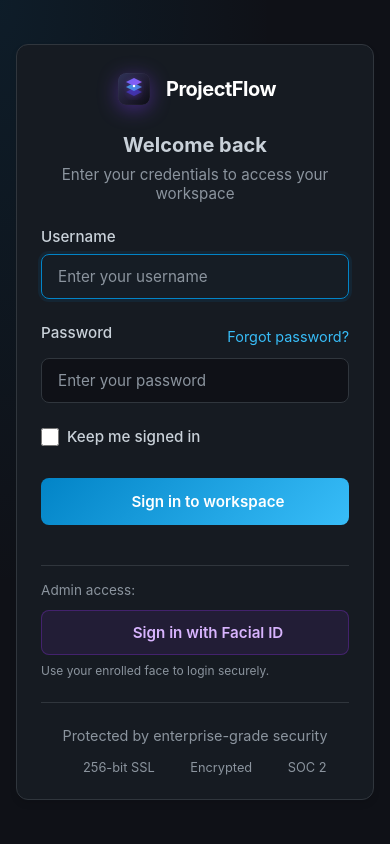
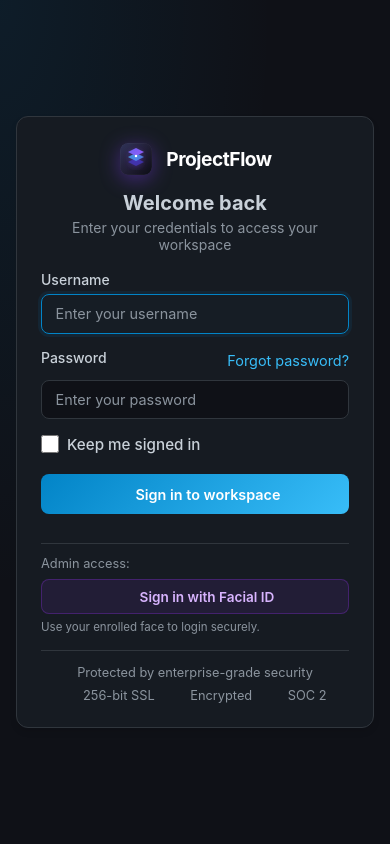
Before and after one commit to xploitoverload/ProjectFlow, a Flask app: page /login in a window 390 px wide. Run offline with Flask 3, Linux system fonts and the light colour scheme; parts of the project's set-up code (start-up, migrations or seed data) failed here and were passed over; some libraries are stand-ins or nearby versions.

Commit message:
fix(ui): refine application-wide margins, responsive breakpoints, laptop viewports, and mobile headers

```diff
--- a/templates/dashboard.html
+++ b/templates/dashboard.html
@@ -38,7 +38,7 @@
             </div>
         </div>
 
-        <div class="dashboard-hero-actions" style="display: flex; gap: 10px; align-items: center; flex-wrap: nowrap;">
+        <div class="dashboard-hero-actions" style="display: flex; gap: 10px; align-items: center; flex-wrap: wrap;">
             <button type="button" class="btn btn-secondary" onclick="if(window.searchAutocomplete) window.searchAutocomplete.openSearch()" title="Spotlight Search (⌘K)">
                 <span class="iconify" data-icon="solar:magnifer-linear" style="width: 16px; height: 16px;"></span>
                 <span>Search</span>
--- a/templates/login.html
+++ b/templates/login.html
@@ -49,8 +49,10 @@
             display: flex;
             align-items: center;
             justify-content: center;
-            padding: 2rem;
+            padding: 1.5rem 1rem;
             position: relative;
+            overflow-y: auto;
+            max-height: 100vh;
         }
 
         .auth-left::before {
@@ -72,8 +74,9 @@
             background: var(--dark-surface);
             border: 1px solid var(--dark-border);
             border-radius: 0.75rem;
-            padding: 2.5rem;
+            padding: 1.6rem 2rem;
             box-shadow: 0 4px 6px rgba(0, 0, 0, 0.1);
+            margin: auto 0;
         }
 
         .auth-logo {
@@ -81,12 +84,12 @@
             align-items: center;
             justify-content: center;
             gap: 0.75rem;
-            margin-bottom: 1.5rem;
+            margin-bottom: 0.85rem;
         }
 
         .auth-logo-icon {
-            width: 40px;
-            height: 40px;
+            width: 36px;
+            height: 36px;
             background: linear-gradient(135deg, #0284c7 0%, #9333ea 100%);
             border-radius: 0.5rem;
             display: flex;
@@ -96,29 +99,29 @@
         }
 
         .auth-logo-text {
-            font-size: 1.25rem;
+            font-size: 1.2rem;
             font-weight: 700;
             color: white;
         }
 
         .auth-title {
-            font-size: 1.5rem;
+            font-size: 1.35rem;
             font-weight: 700;
-            margin-bottom: 0.5rem;
+            margin-bottom: 0.25rem;
             text-align: center;
         }
 
         .auth-subtitle {
-            font-size: 0.95rem;
+            font-size: 0.875rem;
             color: var(--dark-text-muted);
             text-align: center;
-            margin-bottom: 1.5rem;
+            margin-bottom: 1.15rem;
         }
 
         .auth-form {
             display: flex;
             flex-direction: column;
-            gap: 1.5rem;
+            gap: 0.95rem;
         }
 
         .form-group {
@@ -127,21 +130,21 @@
 
         label {
             display: block;
-            margin-bottom: 0.5rem;
+            margin-bottom: 0.35rem;
             font-weight: 500;
-            font-size: 0.95rem;
+            font-size: 0.875rem;
         }
 
         input[type="text"],
         input[type="password"] {
             width: 100%;
-            padding: 0.75rem 1rem;
+            padding: 0.65rem 0.85rem;
             background: var(--dark-bg);
             color: var(--dark-text);
             border: 1px solid var(--dark-border);
             border-radius: 0.5rem;
             font-family: inherit;
-            font-size: 0.95rem;
+            font-size: 0.9rem;
             transition: all 0.2s ease;
         }
 
@@ -231,20 +234,21 @@
         }
 
         .btn-lg {
-            padding: 0.85rem 1.5rem;
+            padding: 0.68rem 1.25rem;
+            font-size: 0.9rem;
         }
 
         .auth-footer {
-            margin-top: 1.5rem;
-            padding-top: 1.5rem;
+            margin-top: 1rem;
+            padding-top: 0.85rem;
             border-top: 1px solid var(--dark-border);
             text-align: center;
         }
 
         .auth-footer p {
             color: var(--dark-text-muted);
-            font-size: 0.9rem;
-            margin-bottom: 1rem;
+            font-size: 0.8rem;
+            margin-bottom: 0.5rem;
         }
 
         .auth-footer-badges {
@@ -523,13 +527,13 @@
 
                     <!-- Facial Login for Admins -->
                     <!-- Note: Facial login is available after admin enrollment -->
-                    <div style="margin-top: 1rem; padding-top: 1rem; border-top: 1px solid var(--dark-border);">
-                        <p style="font-size: 0.85rem; color: var(--dark-text-muted); margin-bottom: 0.75rem;">Admin access:</p>
-                        <a href="{{ url_for('admin_secure.facial_login') }}" class="btn btn-secondary" style="width: 100%; justify-content: center; text-decoration: none;">
-                            <span class="iconify" data-icon="solar:face-scan-bold" style="width: 18px; height: 18px;"></span>
+                    <div style="margin-top: 0.85rem; padding-top: 0.75rem; border-top: 1px solid var(--dark-border);">
+                        <p style="font-size: 0.8rem; color: var(--dark-text-muted); margin-bottom: 0.5rem;">Admin access:</p>
+                        <a href="{{ url_for('admin_secure.facial_login') }}" class="btn btn-secondary" style="width: 100%; justify-content: center; text-decoration: none; padding: 0.55rem 1rem; font-size: 0.85rem;">
+                            <span class="iconify" data-icon="solar:face-scan-bold" style="width: 16px; height: 16px;"></span>
                             Sign in with Facial ID
                         </a>
-                        <p style="font-size: 0.75rem; color: var(--dark-text-muted); margin-top: 0.5rem;">Use your enrolled face to login securely.</p>
+                        <p style="font-size: 0.72rem; color: var(--dark-text-muted); margin-top: 0.35rem;">Use your enrolled face to login securely.</p>
                     </div>
                 </form>
 
```
Also changed, not shown: static/css/auth-modern.css (+13 -12 lines), static/css/landing-modern.css (+47 -21 lines), static/css/ui-styles-engine.css (+38 -10 lines).
